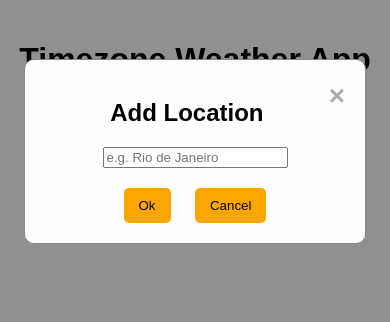
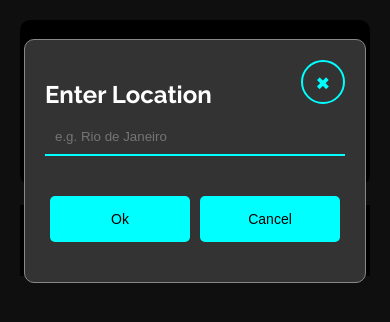
Before and after one commit to vitoriopaulo/timezone-weather-app, a plain HTML site: page index.html in a window 390 px wide. Both pictures are taken after a click on the button "Add Location". Drawn offline with Linux system fonts and the light colour scheme.

Commit message:
Updating the UI.

```diff
--- a/index.html
+++ b/index.html
@@ -3,12 +3,15 @@
 <head>
   <meta charset="UTF-8">
   <meta name="viewport" content="width=device-width, initial-scale=1.0">
+  <meta name="description" content="Timezone Weather App: Get real-time weather updates for your location.">
   <title>Timezone Weather App</title>
   <link rel="stylesheet" href="styles.css">
+  <link href="https://fonts.googleapis.com/css2?family=Raleway:wght@400;700&display=swap" rel="stylesheet">
+  <link rel="stylesheet" href="https://cdnjs.cloudflare.com/ajax/libs/font-awesome/4.7.0/css/font-awesome.min.css">
 </head>
 <body>
   <div class="app-container" id="weatherContainer">
-    <h1>Timezone Weather App</h1>
+    <h1>TimeZone Clock</h1>
     <div class="weather-cards"></div>
     <button class="add-location-button">Add Location</button>
   </div>
@@ -17,7 +20,7 @@
   <div class="modal" id="locationModal">
     <div class="modal-content">
       <span class="close-button">&times;</span>
-      <h2>Add Location</h2>
+      <h2 class="modal-title">Enter Location</h2>
       <input type="text" id="locationInput" placeholder="e.g. Rio de Janeiro">
       <div class="modal-buttons">
         <button class="ok-button">Ok</button>
@@ -35,9 +38,9 @@
     <p>Limit of locations, 7 reached. A new location can't be added.</p>
   </div>
 
-  <div class="delete-warning-message" id="deleteWarningMessage">
-    <p>Can't delete it, There's only one forecast location in the list!</p>
-  </div>
+  <footer class="footer">
+    <p>Made with <i class="fa fa-heart" style="color: red;"></i> by Vítorio Paulo</p>
+  </footer>
 
   <script src="script.js"></script>
 </body>
--- a/script.js
+++ b/script.js
@@ -1,5 +1,5 @@
-const maxLocations = 7; // Maximum number of locations allowed
-let currentLocationCount = 0; // Counter for added locations
+const maxLocations = 7;
+let currentLocationCount = 0;
 
 // Get the user's location
 navigator.geolocation.getCurrentPosition(
@@ -33,13 +33,13 @@ function fetchWeatherData(latitude, longitude) {
 
       const weatherInfo = `
         <div class="weather-card">
+          <button class="delete-button">X</button>
           <h2 class="city-name">${name}</h2>
           <img class="weather-icon" src="http://openweathermap.org/img/w/${icon}.png" alt="${description}">
           <p class="weather-description">${description}</p>
           <p class="temperature">Temperature: <span class="temp-value">${temp}</span>°C</p>
           <p class="humidity">Humidity: <span class="humidity-value">${humidity}</span>%</p>
           <p class="wind-speed">Wind Speed: <span class="wind-speed-value">${speed}</span> m/s</p>
-          <button class="delete-button">Delete</button>
         </div>
       `;
 
@@ -54,7 +54,7 @@ function fetchWeatherData(latitude, longitude) {
 // Display weather information
 function displayWeatherInfo(info) {
   const weatherCardsContainer = document.querySelector('.weather-cards');
-  weatherCardsContainer.innerHTML += info; // Add new weather info
+  weatherCardsContainer.innerHTML += info;
 
   // Add event listener to delete buttons
   const deleteButtons = document.querySelectorAll('.delete-button');
@@ -62,7 +62,7 @@ function displayWeatherInfo(info) {
     button.addEventListener('click', deleteWeatherCard);
   });
 
-  currentLocationCount++; // Increment the count of locations
+  currentLocationCount++;
 }
 
 // Delete weather card
@@ -74,7 +74,7 @@ function deleteWeatherCard(event) {
     showDeleteWarningMessage();
   } else {
     card.remove();
-    currentLocationCount--; // Decrement the count of locations
+    currentLocationCount--;
   }
 }
 
@@ -167,13 +167,13 @@ function fetchWeatherDataByLocation(location) {
 
       const weatherInfo = `
         <div class="weather-card">
+          <button class="delete-button">X</button>
           <h2 class="city-name">${name}</h2>
           <img class="weather-icon" src="http://openweathermap.org/img/w/${icon}.png" alt="${description}">
           <p class="weather-description">${description}</p>
           <p class="temperature">Temperature: <span class="temp-value">${temp}</span>°C</p>
           <p class="humidity">Humidity: <span class="humidity-value">${humidity}</span>%</p>
           <p class="wind-speed">Wind Speed: <span class="wind-speed-value">${speed}</span> m/s</p>
-          <button class="delete-button">Delete</button>
         </div>
       `;
 
--- a/styles.css
+++ b/styles.css
@@ -1,25 +1,28 @@
 body {
-    font-family: Arial, sans-serif;
+    font-family: 'Raleway', sans-serif;
+    background-color: #1a1a1a; /* Dark grey */
     margin: 0;
-    padding: 0;
-    background-color: #f0f0f0;
-    transition: background-color 0.5s ease;
-    overflow-y: auto;
+    padding: 20px;
   }
 
   .app-container {
     display: flex;
     flex-direction: column;
     align-items: center;
-    justify-content: center;
-    margin: 20px 0;
+    background-color: black; /* Black background for the app container */
+    padding: 20px;
+    border-radius: 10px;
+  }
+
+  h1 {
+    color: cyan; /* Cyan color for the H1 element */
+    margin: 0 0 20px; /* Margin to separate from other elements */
   }
 
   .weather-cards {
     display: flex;
-    flex-direction: column;
-    align-items: center;
-    width: 100%;
+    flex-wrap: wrap;
+    justify-content: center;
   }
 
   .weather-card {
@@ -27,11 +30,9 @@ body {
     border-radius: 10px;
     box-shadow: 0 4px 8px rgba(0, 0, 0, 0.2);
     padding: 20px;
-    text-align: center;
-    transition: transform 0.2s;
+    margin: 10px;
     width: 300px;
-    max-width: 90%;
-    margin-bottom: 20px;
+    transition: transform 0.3s;
     position: relative;
   }
 
@@ -42,6 +43,7 @@ body {
   .city-name {
     font-size: 24px;
     font-weight: bold;
+    margin-bottom: 10px;
   }
 
   .weather-icon {
@@ -51,32 +53,35 @@ body {
 
   .weather-description {
     font-size: 18px;
+    margin-bottom: 10px;
   }
 
   .temperature {
     font-size: 20px;
-    margin-top: 10px;
+    margin-bottom: 5px;
   }
 
   .humidity, .wind-speed {
     font-size: 16px;
+    margin-bottom: 5px;
   }
 
   .delete-button {
-    background-color: orange;
+    background-color: cyan; /* Cyan color for delete button */
     color: black;
     border: none;
-    border-radius: 5px;
-    padding: 5px 10px;
-    font-size: 14px;
+    border-radius: 50%;
+    width: 30px;
+    height: 30px;
+    font-size: 16px;
     cursor: pointer;
     position: absolute;
-    bottom: 10px;
+    top: 10px;
     right: 10px;
   }
 
   .add-location-button {
-    background-color: orange;
+    background-color: cyan; /* Cyan color for add location button */
     color: black;
     border: none;
     border-radius: 5px;
@@ -84,11 +89,11 @@ body {
     font-size: 16px;
     cursor: pointer;
     margin-top: 20px;
-    transition: transform 0.2s;
+    transition: background-color 0.3s;
   }
 
   .add-location-button:hover {
-    transform: scale(1.2);
+    background-color: #00BFFF; /* Darker blue on hover */
   }
 
   .modal {
@@ -100,59 +105,112 @@ body {
     width: 100%;
     height: 100%;
     overflow: auto;
-    background-color: rgb(0,0,0);
-    background-color: rgba(0,0,0,0.4);
+    background-color: rgba(0, 0, 0, 0.4);
   }
 
   .modal-content {
-    background-color: #fefefe;
-    margin: 15% auto;
+    background-color: #333; /* Dark grey background for modal */
+    margin: 10% auto; /* Reduced margin */
     padding: 20px;
     border: 1px solid #888;
     width: 300px;
-    max-width: 90%;
     border-radius: 10px;
-    text-align: center;
+    text-align: left; /* Align text to the left */
   }
 
   .close-button {
-    color: #aaa;
+    color: cyan; /* Cyan color for close button */
     float: right;
-    font-size: 28px;
+    font-size: 32px; /* Increased size for better visibility */
     font-weight: bold;
+    border-radius: 50%; /* Circular close button */
+    background-color: transparent; /* Transparent background */
+    border: 2px solid cyan; /* Cyan border */
+    width: 40px; /* Width for circular shape */
+    height: 40px; /* Height for circular shape */
+    text-align: center; /* Center the text */
   }
 
   .close-button:hover,
   .close-button:focus {
-    color: black;
-    text-decoration: none;
+    color: white;
     cursor: pointer;
   }
 
+  .modal-title {
+    color: #fff; /* Off-white color for modal title */
+    margin-bottom: 10px; /* Space below the title */
+  }
+
   .modal-buttons {
-    margin-top: 20px;
+    display: flex;
+    justify-content: space-between; /* Align buttons left and right */
   }
 
   .modal-buttons button {
-    background-color: orange;
+    background-color: cyan; /* Cyan color for modal buttons */
     color: black;
     border: none;
     border-radius: 5px;
     padding: 10px 15px;
-    margin: 0 10px;
+    margin: 20px 5px; /* Added margin for spacing */
+    font-size: 14px;
     cursor: pointer;
+    transition: background-color 0.3s;
   }
 
-  .warning-message, .limit-warning-message, .delete-warning-message {
+  .modal-buttons button:hover {
+    background-color: #00BFFF; /* Darker blue on hover */
+  }
+
+  input[type="text"] {
+    width: calc(100% - 20px); /* Adjust width to fit the modal */
+    padding: 10px;
+    margin-bottom: 20px; /* More space below the input */
+    border: none;
+    border-bottom: 2px solid cyan; /* Bottom line style */
+    background-color: #333; /* Match modal background */
+    color: white; /* White text color */
+  }
+
+  .warning-message, .limit-warning-message {
     display: none;
-    background-color: orange;
+    background-color: cyan; /* Light blue color for warning messages */
     color: black;
     padding: 10px;
     border-radius: 5px;
     text-align: center;
     position: fixed;
-    bottom: 20px;
-    left: 50%;
-    transform: translateX(-50%);
+    top: 50%; /* Center vertically */
+    left: 50%; /* Center horizontally */
+    transform: translate(-50%, -50%); /* Centering */
     z-index: 2;
+    font-size: 16px;
   }
+
+  .footer {
+    text-align: center;
+    color: #f0f0f0; /* Off-white color for footer text */
+    margin-top: 20px;
+    background-color: black; /* Black background for footer */
+    padding: 10px 0; /* Padding for footer */
+  }
+
+  /* Media Queries for Responsiveness */
+  @media (max-width: 600px) {
+    .weather-card {
+      width: 90%; /* Make cards wider on smaller screens */
+    }
+  }
+
+  @media (max-width: 480px) {
+    .weather-card {
+      width: 100%; /* Full width on very small screens */
+    }
+
+    .add-location-button,
+    .modal-buttons button {
+      width: 100%; /* Full width buttons on small screens */
+      padding: 15px; /* Increase padding for better touch targets */
+    }
+  }
```
